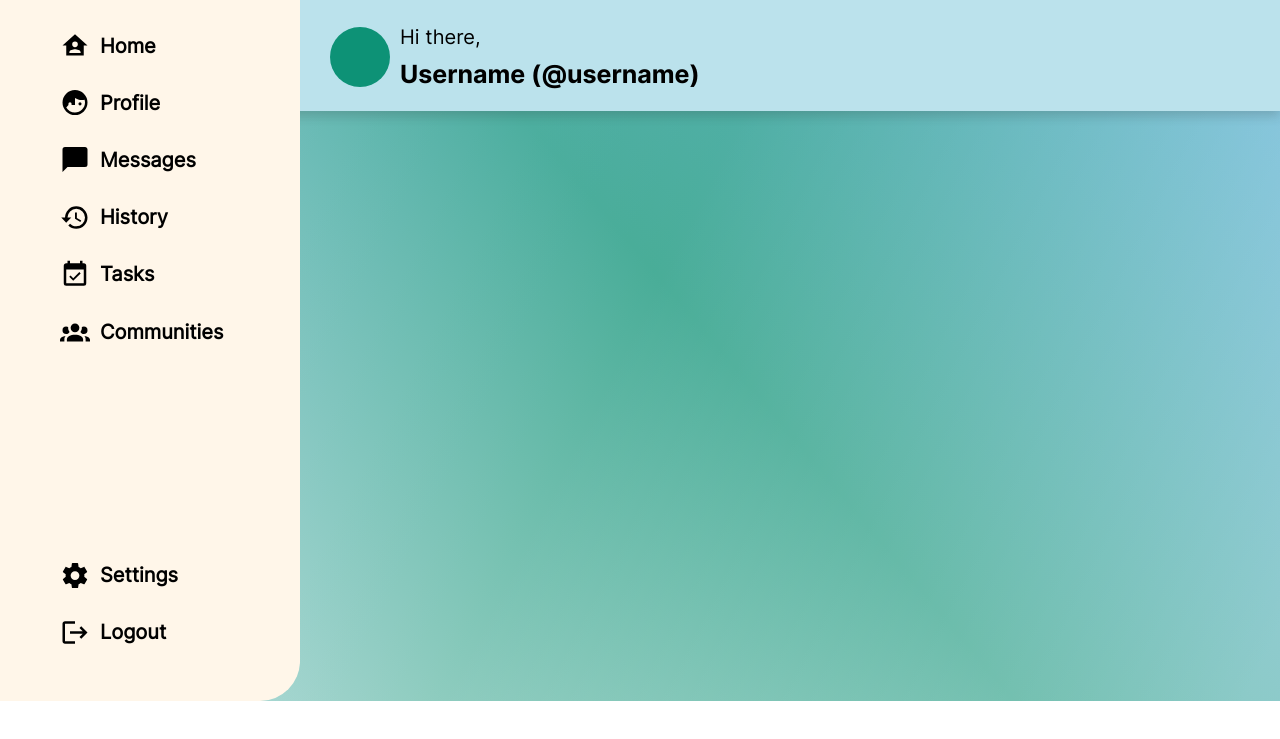
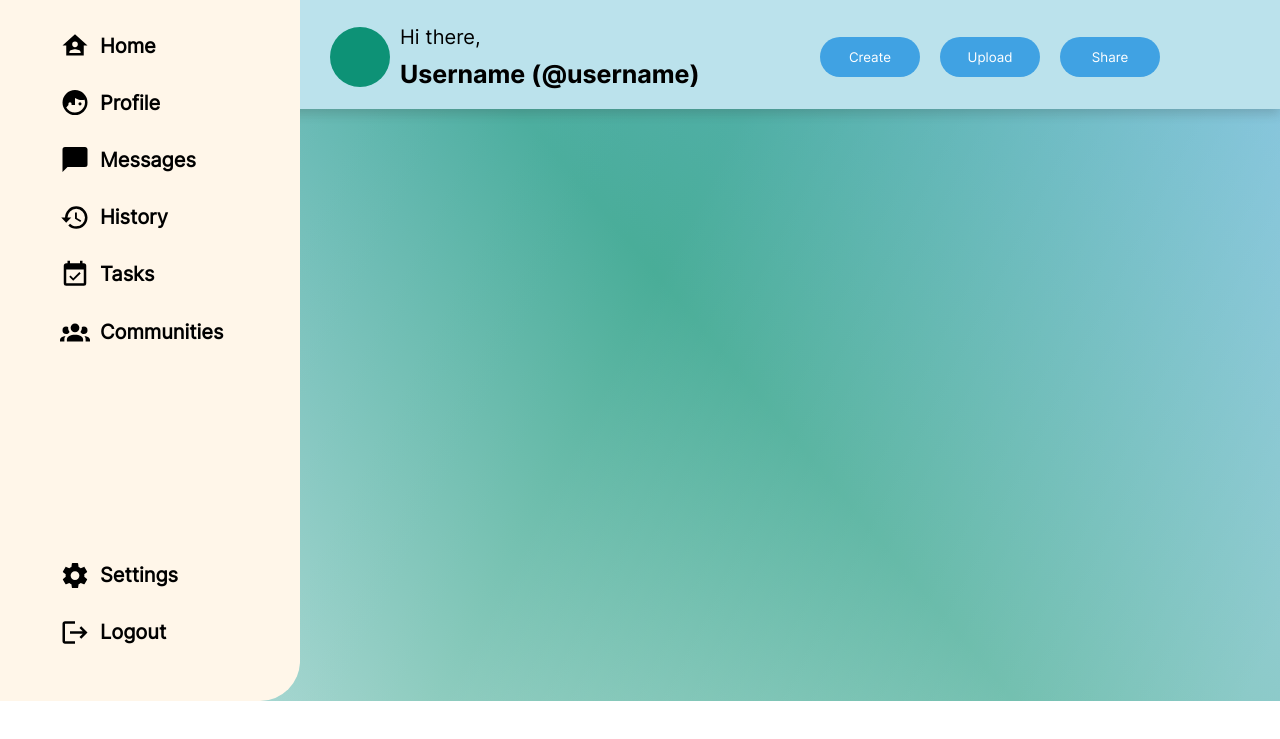
Before and after one commit to Moolmancell/dashboard, a plain HTML site: page index.html in a window 1280 px wide. Shown: the part 99-838 px from the top of the page. Drawn offline with Linux system fonts and the light colour scheme.

Commit message:
Add buttons in profile bar.

```diff
--- a/index.html
+++ b/index.html
@@ -74,6 +74,11 @@
                         <p class="bold user-name">Username <span>(@username)</span></p>
                     </div>
                 </div>
+                <div  class="buttons">
+                    <button>Create</button>
+                    <button>Upload</button>
+                    <button>Share</button>
+                </div>
             </div>
             <div style="height: 2000px; width: 100%;"></div>-
         </div>
--- a/styles.css
+++ b/styles.css
@@ -153,13 +153,15 @@ body {
 
 .profile-bar {
     position: sticky;
+    display: flex;
     top: 0;
     z-index: -1;
     box-shadow: 0px 5px 10px rgb(50 50 50 / 20%);
+    justify-content: space-between;
 }
 
 .greetings {
-    display: inline-flex;
+    display: flex;
     font-family: "Inter Regular", sans-serif;
     align-items: center;
     gap: 10px;
@@ -189,3 +191,22 @@ div.profile-pic {
 .bold.user-name {
     font-size: 25px;
 }
+
+.buttons {
+    display: flex;
+    width: fit-content;
+    appearance: none;
+    align-items: center;
+    gap: 20px;
+    margin-right: 100px;
+}
+
+.buttons button{
+    font-family: "Inter Regular";
+    background-color: #40a2e3;
+    color: white;
+    border: none;
+    border-radius: 20px;
+    width: 100px;
+    height: 40px;
+}
```
